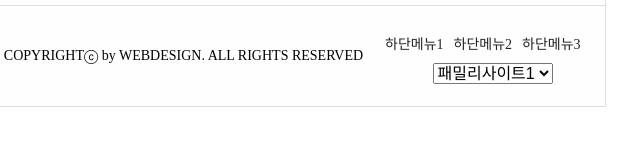
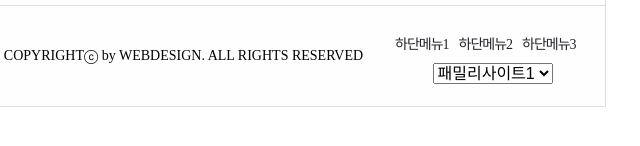
Before and after one commit to acet09/Web_C-4a, a plain HTML site: page index.html in a window 1280 px wide. Shown: the part 544-690 px from the top of the page, 394-1034 px from the left. Drawn offline with Linux system fonts and the light colour scheme.

Commit message:
0815
💥Update
-line   380 :  "letter-spacing: -1px;"  🗨(단어간 구분을 위해 추가)
          374 :  "margin-bottom: 10px; -> margin: 0 0 10px 10px;"  🗨("letter-spacing" 추가로 인한 간격 조정)

```diff
--- a/css/style.css
+++ b/css/style.css
@@ -371,12 +371,13 @@ footer#footer .ft__menu{
 }
 footer#footer .ft__menu__top{
   height: 25px;
-  margin-bottom: 10px;
+  margin: 0 0 10px 10px;
 }
 footer#footer .ft__menu__top a{
   float: left;
   margin: 5px;
   font-size: 14px;
+  letter-spacing: -1px;
 }
 footer#footer .ft__menu__top a:hover{
   color: var(--sub1);
```
